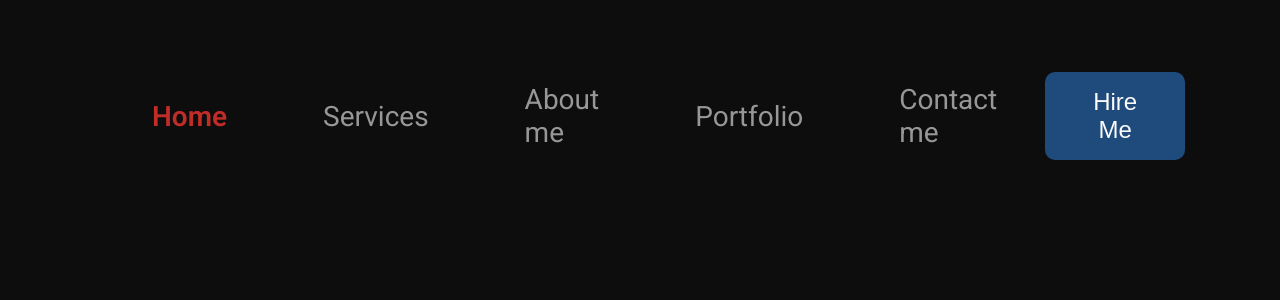
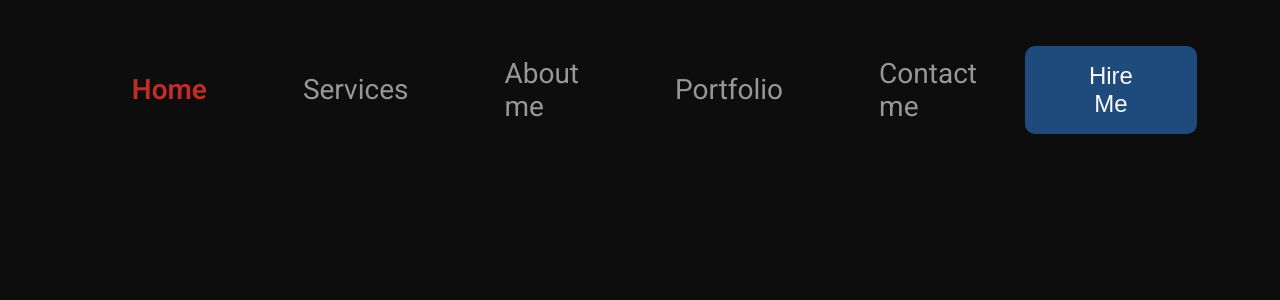
Before and after one commit to MSaeedAfshari/portfolio, a Next.js app: page / in a window 1280 px wide. Shown: the top 300 px of the page. Built offline with nearby package versions, Linux system fonts and the light colour scheme.

Commit message:
add avatar pic

```diff
--- a/styles/navbar.module.css
+++ b/styles/navbar.module.css
@@ -1,7 +1,7 @@
 .navbar {
     display: flex;
     justify-content: space-between;
-    padding: 4rem 6rem;
+    padding: 3% 6%;
     color: var(--dark_Text);
 }
 
@@ -33,7 +33,7 @@
 
 .hireButton {
     background-color: var(--dark_Primary);
-    padding: 1rem 3rem;
+    padding: 1rem 4rem;
     border-radius: 10px;
     font-size: 1.5rem;
     color: var(--dark_Text);
```
Also changed, not shown: public/Images/avatar.png (added).
